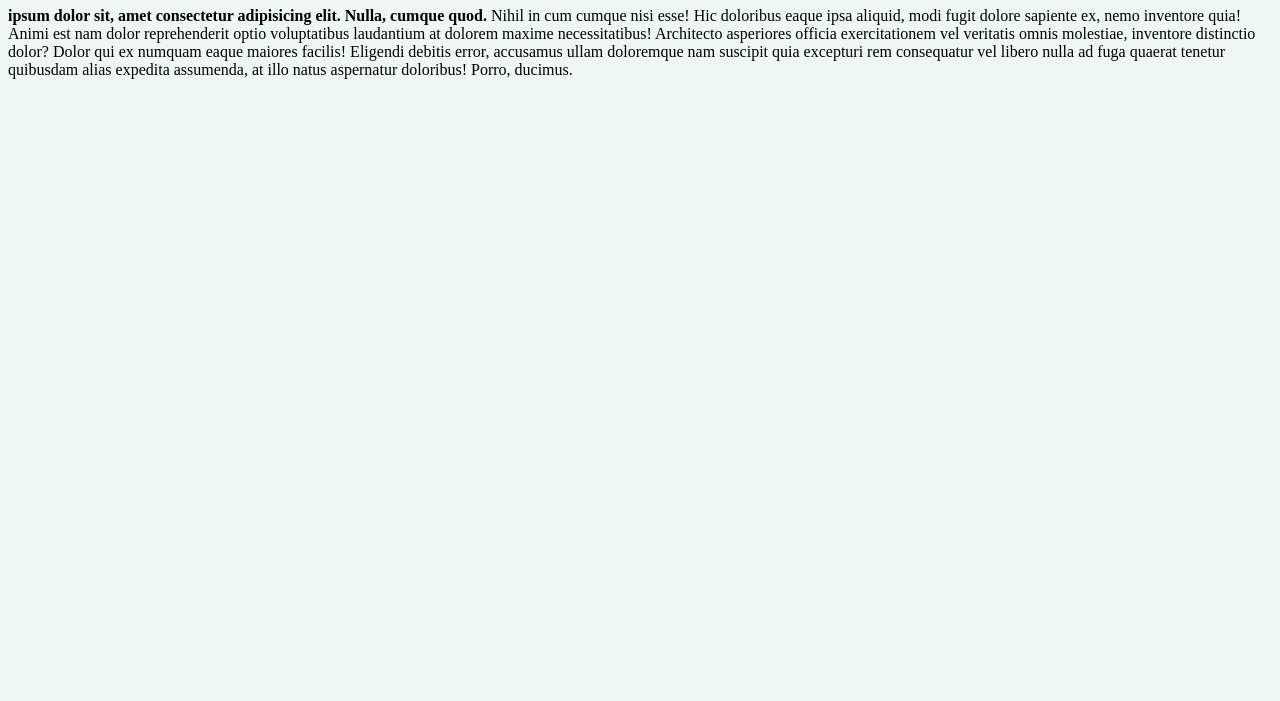
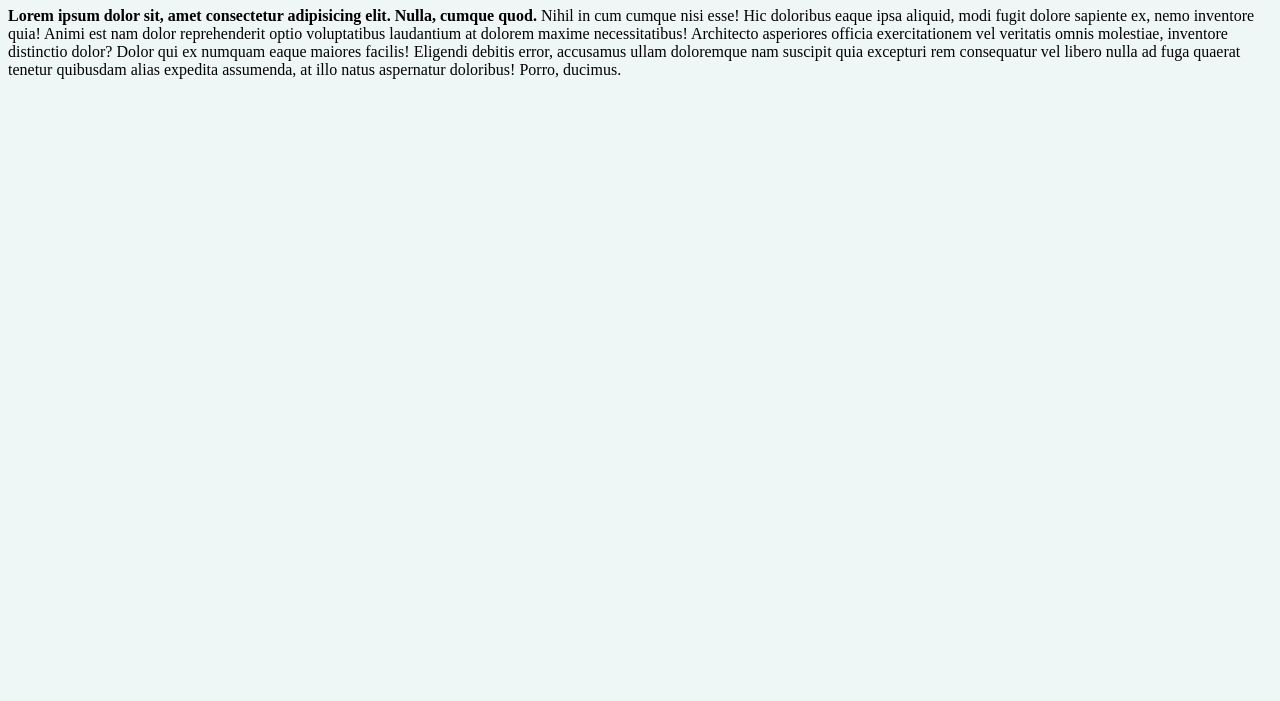
Before and after one commit to PavelJacobo/BecaAngular6, a plain HTML site: page index.html in a window 1280 px wide. Shown: the part 99-800 px from the top of the page. Drawn offline with Linux system fonts and the light colour scheme.

```diff
--- a/index.html
+++ b/index.html
@@ -17,9 +17,9 @@
     Ejemplo Git
     <h1>Titulo de la página</h1>
 
-    <p> <strong> ipsum dolor sit, amet consectetur adipisicing elit. Nulla, cumque quod.</strong> Nihil in cum cumque nisi esse! Hic doloribus eaque ipsa aliquid, modi fugit dolore sapiente ex, nemo inventore quia! Animi est nam dolor reprehenderit optio
-        voluptatibus laudantium at dolorem maxime necessitatibus! Architecto asperiores officia exercitationem vel veritatis omnis molestiae, inventore distinctio dolor? Dolor qui ex numquam eaque maiores facilis! Eligendi debitis error, accusamus ullam
-        doloremque nam suscipit quia excepturi rem consequatur vel libero nulla ad fuga quaerat tenetur quibusdam alias expedita assumenda, at illo natus aspernatur doloribus! Porro, ducimus.</p>
+    <p> <strong> Lorem ipsum dolor sit, amet consectetur adipisicing elit. Nulla, cumque quod.</strong> Nihil in cum cumque nisi esse! Hic doloribus eaque ipsa aliquid, modi fugit dolore sapiente ex, nemo inventore quia! Animi est nam dolor reprehenderit
+        optio voluptatibus laudantium at dolorem maxime necessitatibus! Architecto asperiores officia exercitationem vel veritatis omnis molestiae, inventore distinctio dolor? Dolor qui ex numquam eaque maiores facilis! Eligendi debitis error, accusamus
+        ullam doloremque nam suscipit quia excepturi rem consequatur vel libero nulla ad fuga quaerat tenetur quibusdam alias expedita assumenda, at illo natus aspernatur doloribus! Porro, ducimus.</p>
 </body>
 
 </html>
```
